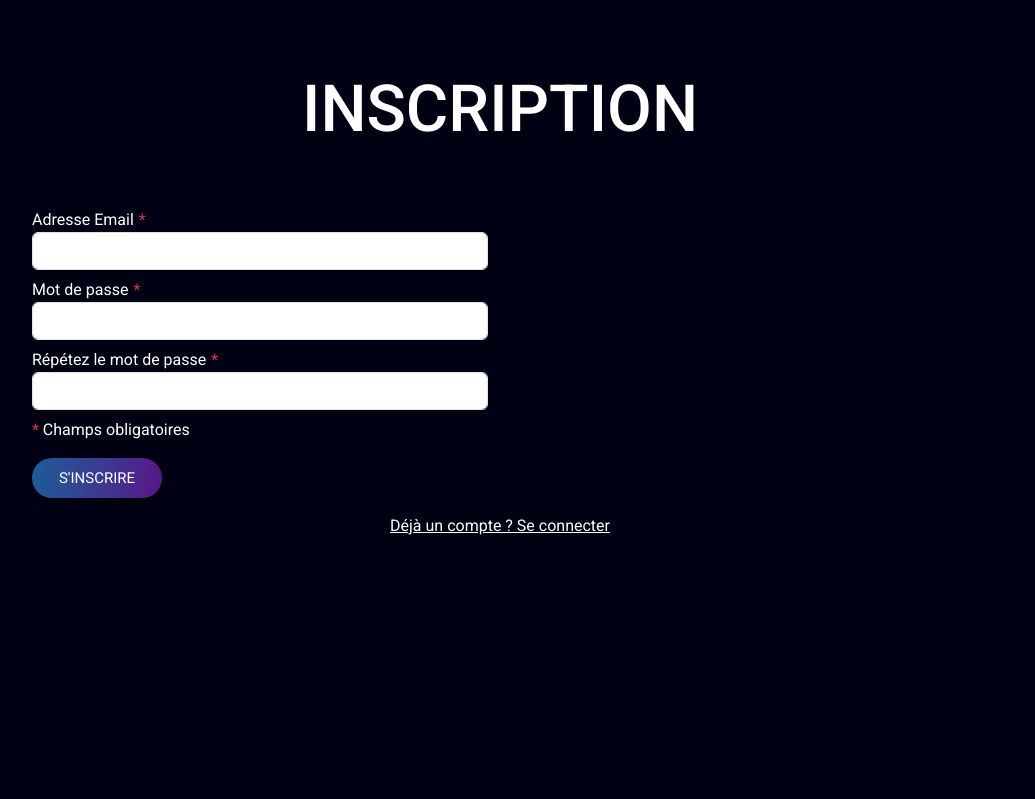
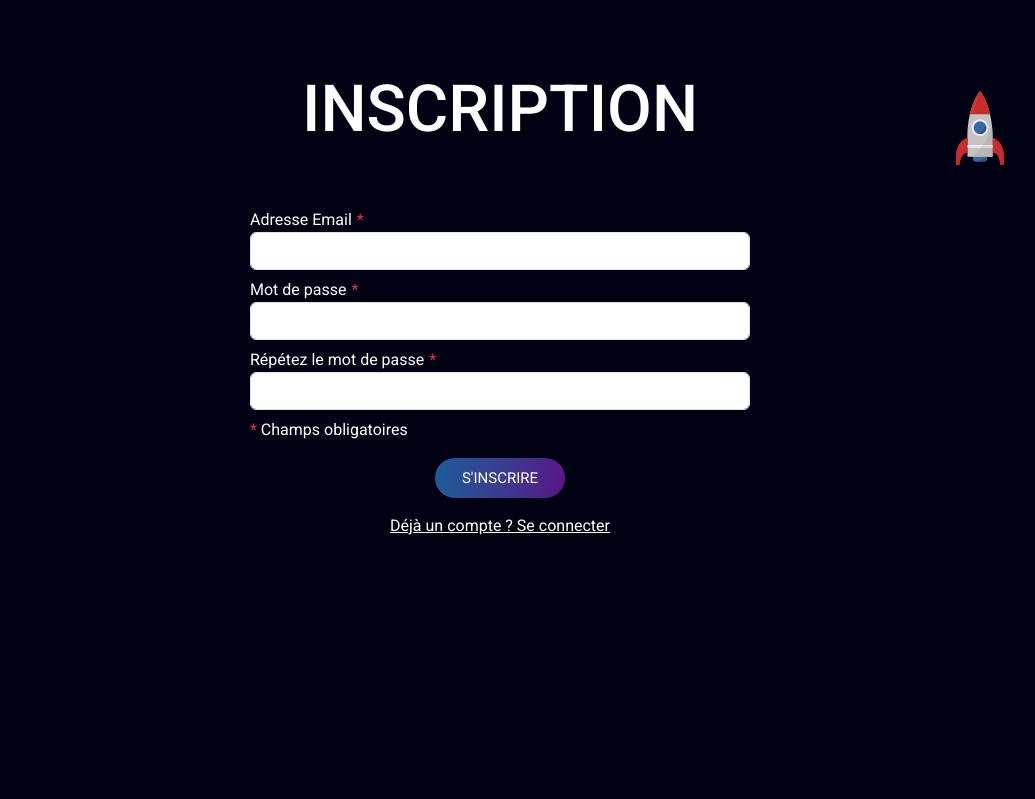
Before and after one commit to Kaoutiz/IterSpace, a PHP site: page /pages/inscription.php in a window 1280 px wide. Shown: the part 480-1279 px from the top of the page, without its empty margins (140-1175 px from the left). Run offline with PHP 8.4, Linux system fonts and the light colour scheme; some web fonts are replaced.

Commit message:
Finished

```diff
--- a/assets/css/connexion.css
+++ b/assets/css/connexion.css
@@ -1,3 +1,8 @@
 #connexion{
     background-color: #000113;
 }
+
+#contact-form{
+    width: 500px;
+    margin: 0 auto;
+}
--- a/assets/css/styles.css
+++ b/assets/css/styles.css
@@ -115,6 +115,37 @@ section:hover .title:after{
 }
 .title{
     z-index: 1;
+}
+
+#fusee_back{
+    background: url("../img/fusee_back.svg") no-repeat;
+    width: 120px;
+    height: 200px;
+    z-index: 10;
+    position: fixed;
+    top: 70%;
+    right: 100px;
+    cursor: pointer;
+}
+
+#fusee_back:hover{
+    background: url("../img/fusee_back_fire.svg") no-repeat;
+    animation-name: shake;
+    animation-duration: 0.3s;
+    animation-iteration-count: infinite;
+}
+
+@keyframes shake {
+    10% { transform: translate(-2px, 0) rotate(-1deg); }
+    20% { transform: translate(1px, 0) rotate(1deg); }
+    30% { transform: translate(-1px, 0) rotate(-1deg); }
+    40% { transform: translate(1px, 0) rotate(1deg); }
+    50% { transform: translate(-1px, 0) rotate(-1deg); }
+    60% { transform: translate(1px, 0) rotate(1deg); }
+    70% { transform: translate(-1px, 0) rotate(-1deg); }
+    80% { transform: translate(1px, 0) rotate(1deg); }
+    90% { transform: translate(-2px, 0) rotate(-1deg); }
+    100% { transform: translate(0, 0) rotate(0deg); }
 }
 
 /* END: Global */
@@ -687,6 +718,11 @@ section:hover .title:after{
     .zone-compteur{
         margin-top: 100px;
     }
+
+    #fusee_back{
+        top: 60%;
+        right: 50px;
+    }
 }
 
 /* END: RESPONSIVE */
--- a/assets/js/index.js
+++ b/assets/js/index.js
@@ -9,7 +9,7 @@ document.addEventListener("DOMContentLoaded", function(event) {
     // On véirfie si la page est l'index comme ça on lance les fonctions lié à cette page uniquement sur celle-ci
     let url = window.location.href;
 
-    if (url.endsWith("index.php")) {
+    if (url.indexOf("index.php") !== -1) {
         Scroll();
         calendar();
         productHover();
--- a/index.php
+++ b/index.php
@@ -25,6 +25,7 @@
     <!-- BEGIN: JQuery -->
     <script src="https://cdnjs.cloudflare.com/ajax/libs/jquery/3.6.3/jquery.min.js" integrity="sha512-STof4xm1wgkfm7heWqFJVn58Hm3EtS31XFaagaa8VMReCXAkQnJZ+jEy8PCC/iT18dFy95WcExNHFTqLyp72eQ==" crossorigin="anonymous" referrerpolicy="no-referrer"></script>
     <!-- END: JQuery -->
+    <a href="#header"><div id="fusee_back"></div></a>
     <header id="header">
         <video id="video_principal" width="100%" autoplay loop muted>
             <source src="assets/videos/header.mp4" type="video/mp4">
--- a/pages/catalogue.php
+++ b/pages/catalogue.php
@@ -21,7 +21,7 @@
 
 <body>
     <?php include '../assets/templates/general_header.php'; ?>
-
+    <a href="#header"><div id="fusee_back"></div></a>
     <section id="produits" style="height: auto">
         <div class="container">
             <div class="section-title" data-aos="zoom-in">
--- a/pages/contact.php
+++ b/pages/contact.php
@@ -22,7 +22,7 @@
 
 <body>
     <?php include '../assets/templates/general_header.php'; ?>
-
+    <a href="#header"><div id="fusee_back"></div></a>
     <section id="contact">
         <div class="container">
             <div class="section-title">
--- a/pages/inscription.php
+++ b/pages/inscription.php
@@ -22,35 +22,27 @@
 
 <body>
     <?php include '../assets/templates/general_header.php'; ?>
-
+    <a href="#header"><div id="fusee_back"></div></a>
     <section id="connexion">
         <div class="container">
             <div class="section-title">
                 <h3 class="title">Inscription</h3>
             </div>
-
-            <?php
-            /* On vérifie que le formulaire est bein reçu */
-            if (($_SERVER["REQUEST_METHOD"] == "POST") && isset($_POST) && count($_POST)) {
-                /* On pourrait imaginer un include pour un fichier lié à une BDD qui
-                permettrait de gérer le système de connexion */
-            } else { ?>
-
             <form id="contact-form" method="post" action="inscription.php" role="form">
                 <div class="row">
-                        <div class="col-md-6">
+                    <div class="col-md-12">
                         <label for="email"><span style="margin-right: 5px">Adresse Email</span><span class="text-danger">*</span></label>
                         <input type="email" class="form-control mb-2" id="email" name="email" required>
                     </div>
                 </div>
                 <div class="row">
-                        <div class="col-md-6">
+                    <div class="col-md-12">
                         <label for="password"><span style="margin-right: 5px">Mot de passe</span><span class="text-danger">*</span></label>
                         <input type="password" class="form-control mb-2" id="password" name="password" required>
                     </div>
                 </div>
                 <div class="row">
-                        <div class="col-md-6">
+                    <div class="col-md-12">
                         <label for="password_repeat"><span style="margin-right: 5px">Répétez le mot de passe</span><span class="text-danger">*</span></label>
                         <input type="password" class="form-control mb-2" id="password_repeat" name="password_repeat" required>
                     </div>
@@ -61,15 +53,12 @@
                     </div>
                 </div>
                 <div class="row">
-                        <div class="col-md-12">
+                    <div class="col-md-12 text-center">
                         <button type="submit" class="rounded-btn" id="envoyer">S'inscrire</button>
                     </div>
                 </div>
                 <a href="connexion.php"><p class="mt-3 text-center"><u>Déjà un compte ? Se connecter</u></p></a>
             </form>
-            <?php
-            }
-            ?>
         </div>
     </section>
 
--- a/pages/qui-sommes-nous.php
+++ b/pages/qui-sommes-nous.php
@@ -23,7 +23,7 @@
 
 <body>
     <?php include '../assets/templates/general_header.php'; ?>
-
+    <a href="#header"><div id="fusee_back"></div></a>
     <section id="presentation">
         <div class="container">
             <div class="section-title">
```
Also changed, not shown: pages/connexion.php (+4 -4 lines), assets/img/fusee_back.svg (added), assets/img/fusee_back_fire.svg (added). Lines whose indentation alone changed are shown as unchanged.
